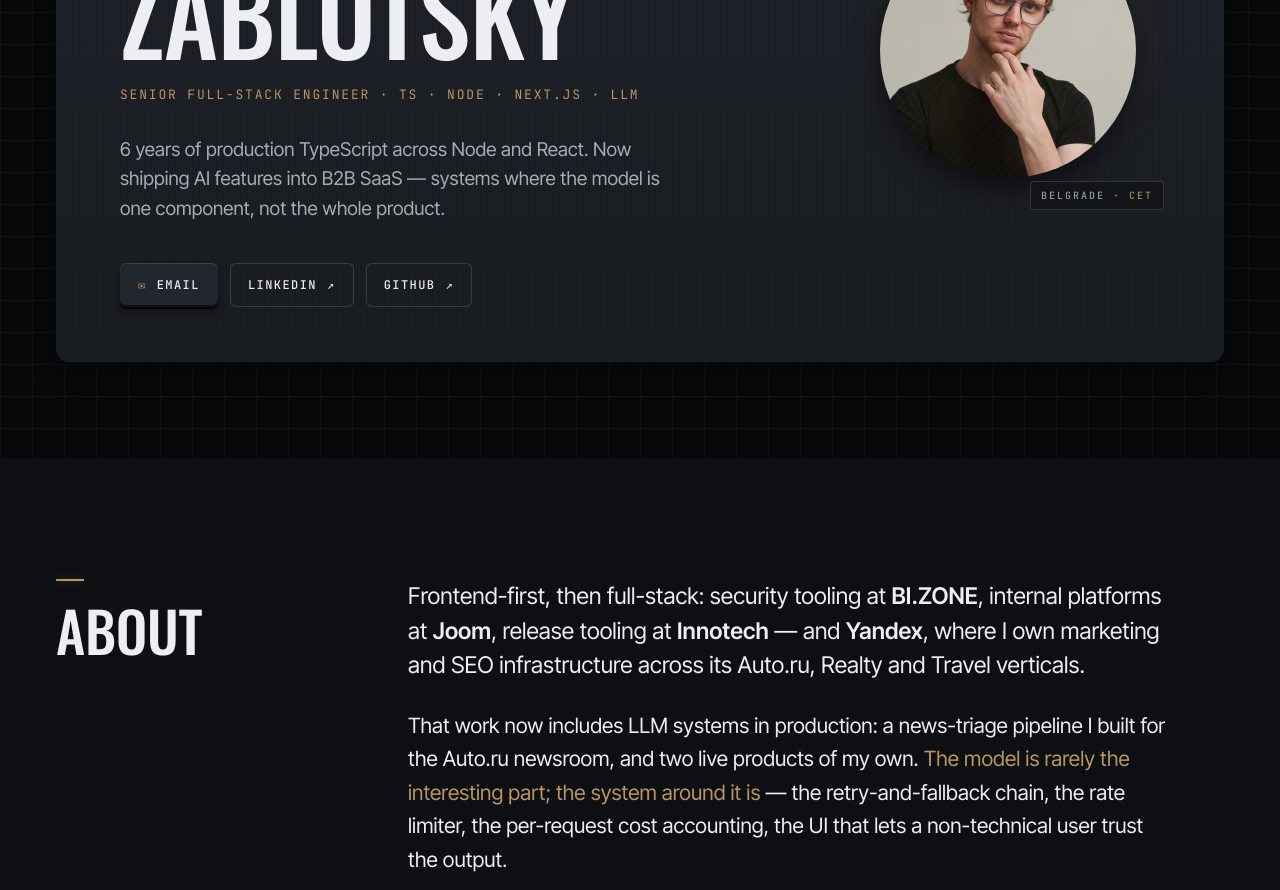
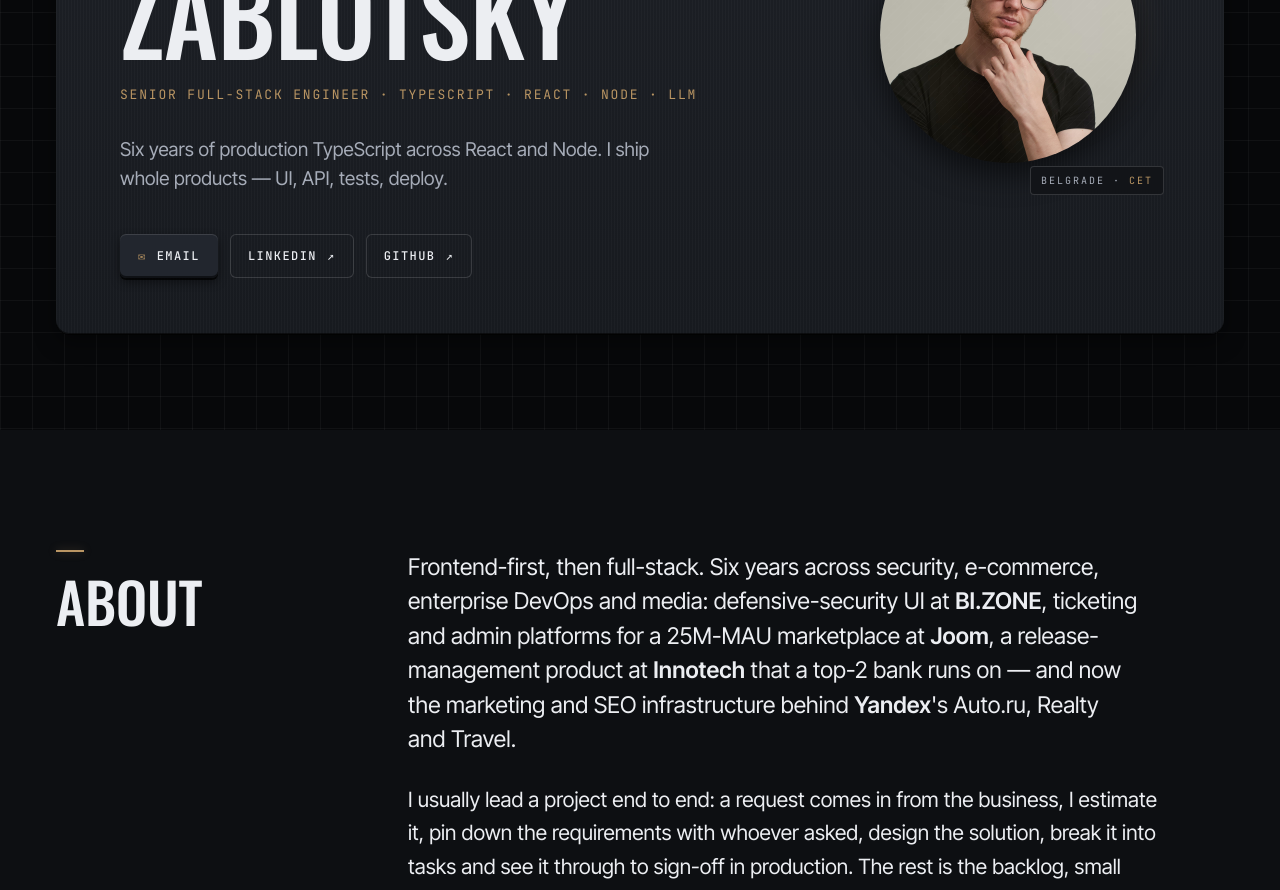
Before and after one commit to OtecSergij/portfolio, a Next.js app: page / in a window 1280 px wide. Shown: the part 340-1230 px from the top of the page. Built offline with nearby package versions, Linux system fonts and the light colour scheme; no server answers.

Commit message:
content(home): reposition the hero and About around full-stack TypeScript
The role line and tagline now lead with React and Node instead of AI.
About describes the breadth of domains and the project-lead role; the
LLM work stays as a hero tag and in the Yandex entry.

```diff
--- a/src/config/site.ts
+++ b/src/config/site.ts
@@ -21,7 +21,7 @@
   name: "Dmitry Zablotsky",
   role: "Senior Full-stack Engineer",
   tagline:
-    "6 years of production TypeScript across Node and React. Now shipping AI features into B2B SaaS — systems where the model is one component, not the whole product.",
+    "Six years of production TypeScript across React and Node. I ship whole products — UI, API, tests, deploy.",
   siteUrl: "https://zablotsky.dev",
   repoUrl: "https://github.com/OtecSergij/portfolio",
   updatedAt: "2026-09-13",
--- a/src/content/home.tsx
+++ b/src/content/home.tsx
@@ -11,7 +11,7 @@
 ];
 
 export const heroRoleLine =
-  "Senior Full-stack Engineer · TS · Node · Next.js · LLM";
+  "Senior Full-stack Engineer · TypeScript · React · Node · LLM";
 
 export const heroLocationNote: ReactNode = (
   <>
@@ -26,17 +26,19 @@
     lead: true,
     body: (
       <>
-        {"Frontend-first, then full-stack: security tooling at "}
+        {
+          "Frontend-first, then full-stack. Six years across security, e-commerce, enterprise DevOps and media: defensive-security UI at "
+        }
         <strong className="font-semibold text-fg">BI.ZONE</strong>
-        {", internal platforms at "}
+        {", ticketing and admin platforms for a 25M-MAU marketplace at "}
         <strong className="font-semibold text-fg">Joom</strong>
-        {", release tooling at "}
+        {", a release-management product at "}
         <strong className="font-semibold text-fg">Innotech</strong>
-        {" — and "}
+        {
+          " that a top-2 bank runs on — and now the marketing and SEO infrastructure behind "
+        }
         <strong className="font-semibold text-fg">Yandex</strong>
-        {
-          ", where I own marketing and SEO infrastructure across its Auto.ru, Realty and Travel verticals."
-        }
+        {"'s Auto.ru, Realty and Travel."}
       </>
     ),
   },
@@ -44,19 +46,17 @@
     body: (
       <>
         {
-          "That work now includes LLM systems in production: a news-triage pipeline I built for the Auto.ru newsroom, and two live products of my own. "
+          "I usually lead a project end to end: a request comes in from the business, I estimate it, pin down the requirements with whoever asked, design the solution, break it into tasks and see it through to sign-off in production. The rest is the backlog, small feature requests from users, bug fixes and on-call: alerts, incident triage, fixes. "
         }
         <span className="text-gold">
-          The model is rarely the interesting part; the system around it is
+          Being on call for your own code is the strictest code review there is
         </span>
-        {
-          " — the retry-and-fallback chain, the rate limiter, the per-request cost accounting, the UI that lets a non-technical user trust the output."
-        }
+        {"."}
       </>
     ),
   },
   {
-    body: "The two products below are the proof. I own every layer of both — product decisions, code, and the VPS they run on. Try them live.",
+    body: "The two products below are full-stack, built and deployed solo, and running in public. Try them live.",
   },
 ];
 
```
